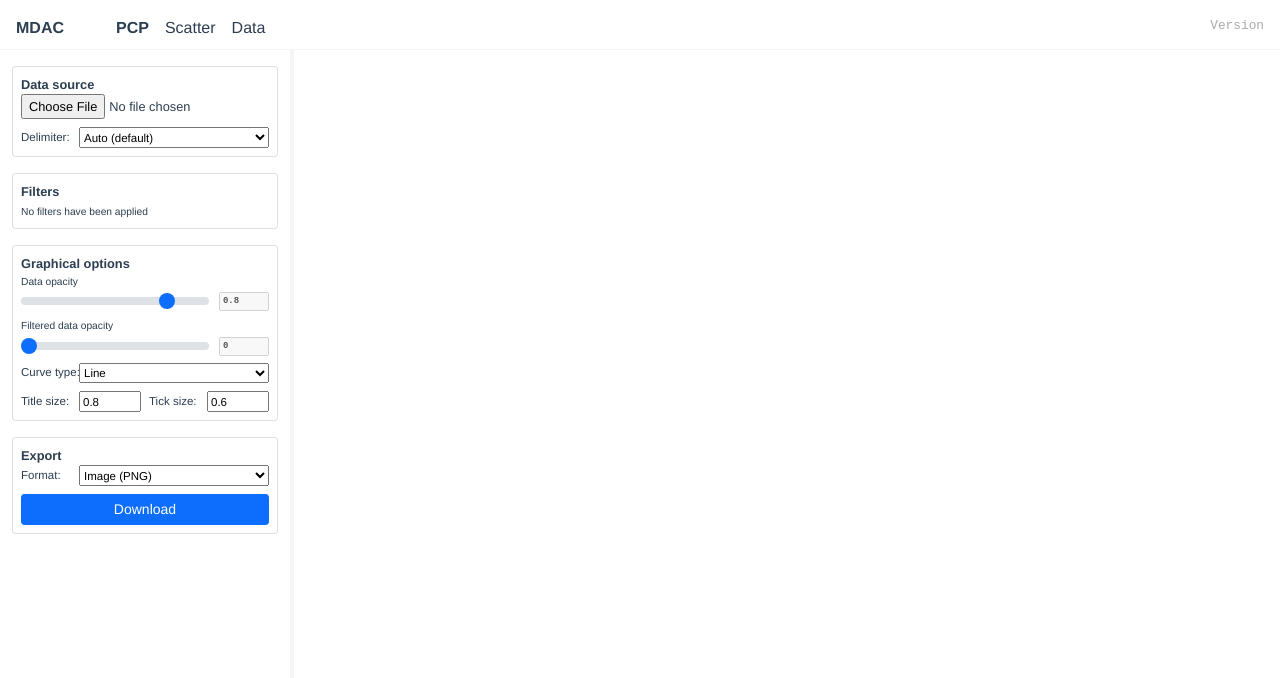
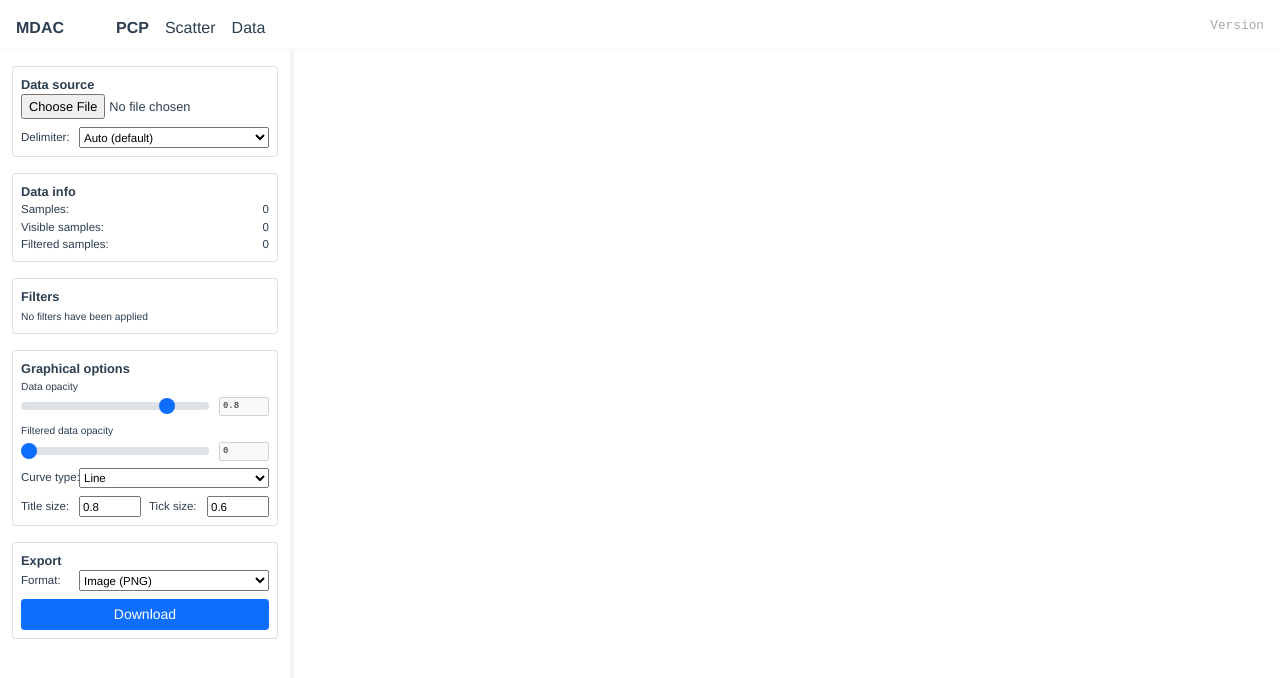
Before and after one commit to johnmartins/mdac, a Vue app: page / in a window 1280 px wide. Shown: the top 678 px of the page. Built offline with nearby package versions, Linux system fonts and the light colour scheme.

Commit message:
Sample size and filtered data counters

```diff
--- a/src/components/plot-layouts/PCPlot/PCPSideMenu.vue
+++ b/src/components/plot-layouts/PCPlot/PCPSideMenu.vue
@@ -2,6 +2,7 @@
     <div class="container side-menu-container">
 
         <SourceForm />
+        <SampleInfo />
         <EditCategoryForm />
         <FiltersPanel />
         <OptionsForm />
@@ -17,6 +18,7 @@ import OptionsForm from '@/components/tools/OptionsForm'
 import EditCategoryForm from '@/components/tools/EditCategoryForm'
 import FiltersPanel from '@/components/tools/FiltersPanel'
 import SourceForm from '@/components/tools/SourceForm'
+import SampleInfo from '@/components/tools/SampleInfo'
 
 </script>
 
--- a/src/components/plot-layouts/ScatterPlot/ScatterSideMenu.vue
+++ b/src/components/plot-layouts/ScatterPlot/ScatterSideMenu.vue
@@ -2,6 +2,7 @@
     <div class="container side-menu-container">
         <PlotSelectionForm />
         <PlotConfigForm />
+        <SampleInfo />
         <FiltersPanel />
     </div>
 </template>
@@ -14,6 +15,8 @@ import {useDataStore} from "@/store/DataStore"
 import PlotConfigForm from '@/components/tools/scatter-tools/PlotConfigForm'
 import PlotSelectionForm from '@/components/tools/scatter-tools/PlotSelectionForm'
 import FiltersPanel from '@/components/tools/FiltersPanel'
+import SampleInfo from '@/components/tools/SampleInfo'
+
 
 const dataStore = useDataStore()
 const {data, filters, categories} = storeToRefs(dataStore)
--- /dev/null
+++ b/src/components/tools/SampleInfo.vue
@@ -0,0 +1,34 @@
+<template>
+    <div class="card mt-3 p-2" style="text-align: left;">
+        <strong>Data info</strong>
+        <div class="information-box">
+            <span class="title">Samples: </span>
+            <span class="value">{{data.length}}</span>
+        </div>
+        <div class="information-box">
+            <span class="title">Visible samples: </span>
+            <span class="value">{{data.filter(dataStore.dataPointFilterCheck).length}}</span>
+        </div>
+        <div class="information-box">
+            <span class="title">Filtered samples: </span>
+            <span class="value">{{data.length - data.filter(dataStore.dataPointFilterCheck).length}}</span>
+        </div>
+
+    </div>
+</template>
+
+<script setup>
+
+import { reactive, ref, onMounted, onUpdated } from "vue"
+import { storeToRefs } from "pinia"
+
+import {useDataStore} from "@/store/DataStore"
+
+const dataStore = useDataStore()
+const {data, filters, categories} = storeToRefs(dataStore)
+
+</script>
+
+<style lang="scss" scoped>
+
+</style>
--- a/src/scss/GlobalStyles.scss
+++ b/src/scss/GlobalStyles.scss
@@ -1,3 +1,4 @@
 @import 'Forms';
 @import 'Layout';
 @import 'Plot';
+@import 'SideMenu';
--- /dev/null
+++ b/src/scss/SideMenu.scss
@@ -0,0 +1,18 @@
+.information-box {
+    display: flex;
+    justify-content: space-between;
+    font-size: 0.9em;
+    align-items: center;
+
+    .title {
+        display: inline-block;
+        white-space: nowrap;
+        min-width: 50px;
+    }
+
+    .value {
+        display: inline-block;
+        white-space: nowrap;
+        text-align: right;
+    }
+}
```
